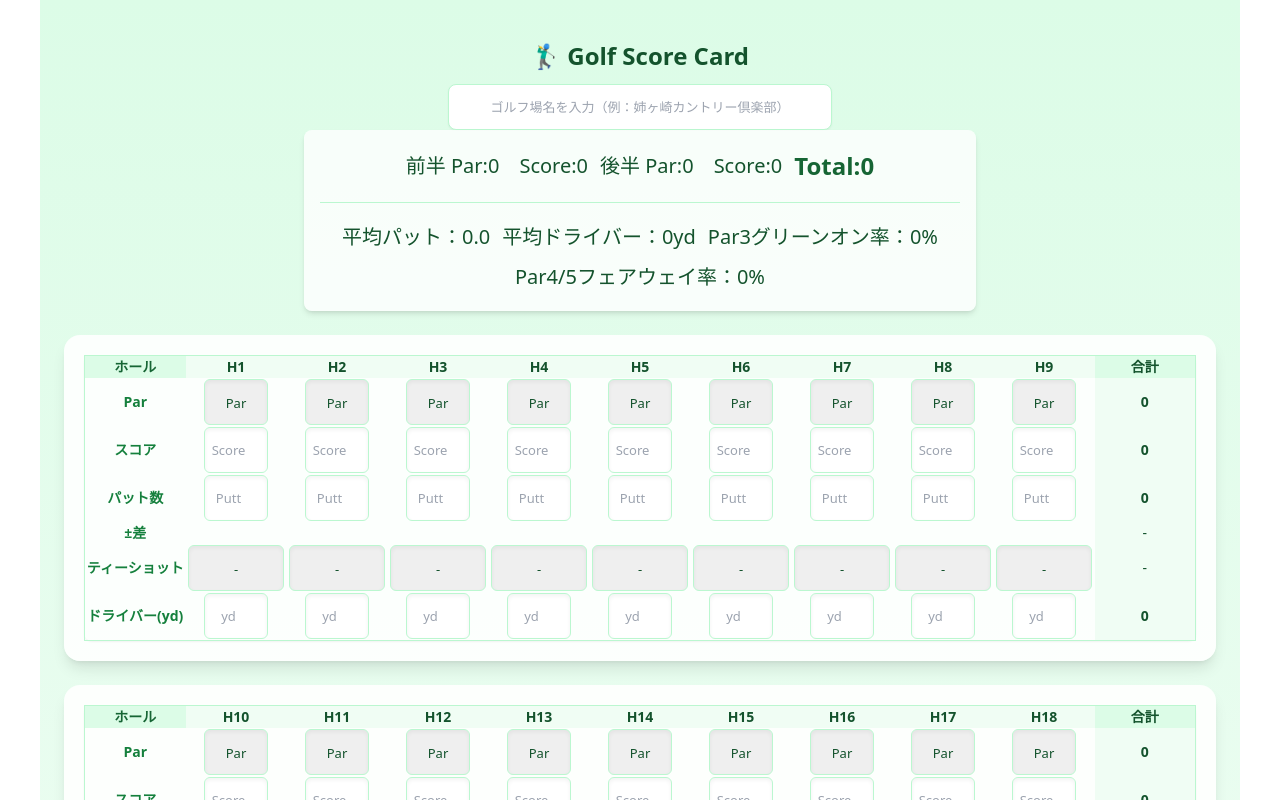
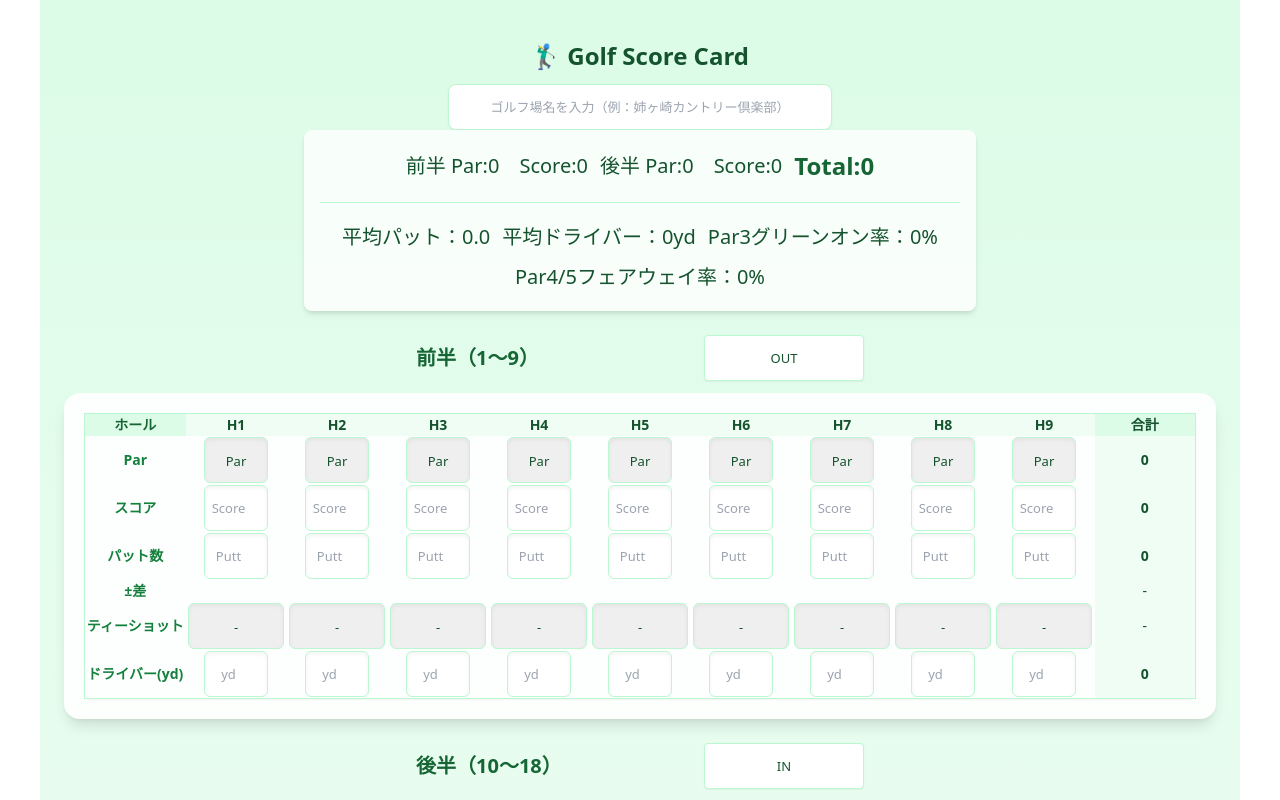
Before and after one commit to reniwasaki/golf-score-simple, a React (Vite) app: page / in a window 1280 px wide. Shown: the top 800 px of the page. Built offline with nearby package versions, Linux system fonts and the light colour scheme.

Commit message:
return-syusei6

```diff
--- a/src/App.jsx
+++ b/src/App.jsx
@@ -112,7 +112,6 @@ const App = () => {
       ? Math.round(validDrives.reduce((a, b) => a + b, 0) / validDrives.length)
       : 0;
 
-  // ✅ ティーショット比率
   const par3s = scores.filter((s) => s.par === "3");
   const par45s = scores.filter((s) => s.par === "4" || s.par === "5");
 
@@ -134,7 +133,23 @@ const App = () => {
         )
       : 0;
 
-  const renderHoleInputs = (start, end) => (
+  const renderHoleInputs = (start, end, label, courseKey) => (
+    <>
+      {/* ✅ コース名入力欄 */}
+      <div className="flex flex-col sm:flex-row items-center justify-between gap-2 sm:gap-4 mb-3 w-full max-w-md mx-auto">
+        <h2 className="text-lg sm:text-xl font-bold text-green-800">{label}</h2>
+        <input
+          type="text"
+          value={courseNames[courseKey]}
+          onChange={(e) =>
+            setCourseNames({ ...courseNames, [courseKey]: e.target.value })
+          }
+          placeholder="コース名（例：OUT）"
+          className="border border-green-200 rounded px-2 py-1 w-40 text-center shadow-sm"
+        />
+      </div>
+
+      {/* ✅ テーブル */}
       <div className="w-full overflow-x-auto bg-white/90 rounded-2xl shadow-lg p-3 sm:p-5 mb-6">
         <div className="min-w-[900px] sm:min-w-full mx-auto flex justify-center">
           <table className="w-full text-xs sm:text-sm text-center border border-green-200 rounded-lg table-fixed shadow-sm">
@@ -266,7 +281,7 @@ const App = () => {
                 <td className="bg-green-50 sticky right-0">-</td>
               </tr>
 
-            {/* ドライバー飛距離 */}
+              {/* ドライバー */}
               <tr>
                 <td className="font-semibold text-green-700">ドライバー(yd)</td>
                 {scores.slice(start, end).map((hole, i) =>
@@ -294,16 +309,19 @@ const App = () => {
           </table>
         </div>
       </div>
+    </>
   );
 
   return (
     <div className="min-h-screen bg-gradient-to-b from-green-100 to-green-50 text-green-900 flex flex-col items-center px-3 sm:px-6 py-6 sm:py-10 max-w-[1200px] mx-auto overflow-x-hidden">
       <h1 className="text-xl sm:text-2xl font-bold mb-3">🏌️‍♂️ Golf Score Card</h1>
+
       {!online && (
         <div className="bg-yellow-100 text-yellow-800 px-4 py-2 rounded mb-2 text-sm font-medium shadow-sm">
           ⚠️ 現在オフラインモードです（データは自動保存されます）
         </div>
       )}
+
       <input
         type="text"
         value={golfCourseName}
@@ -311,6 +329,7 @@ const App = () => {
         placeholder="ゴルフ場名を入力（例：姉ヶ崎カントリー倶楽部）"
         className="border border-green-200 rounded-lg px-3 py-2 w-full sm:w-96 text-center mb-5 shadow-sm"
       />
+
       {/* 統計カード */}
       <div className="flex flex-wrap justify-center items-center gap-3 bg-white/80 px-4 py-5 rounded-lg shadow-md w-full max-w-2xl mx-auto text-base sm:text-lg md:text-xl text-center mb-6 leading-relaxed">
         <div>前半 Par:{outTotal.par}　Score:{outTotal.score}</div>
@@ -324,14 +343,19 @@ const App = () => {
         <div>Par3グリーンオン率：{greenOnRate}%</div>
         <div>Par4/5フェアウェイ率：{fairwayRate}%</div>
       </div>
-      {renderHoleInputs(0, 9)}
-      {renderHoleInputs(9, 18)}
+
+      {/* ✅ 前半・後半 */}
+      {renderHoleInputs(0, 9, "前半（1〜9）", "out")}
+      {renderHoleInputs(9, 18, "後半（10〜18）", "in")}
+
+      {/* リセットボタン */}
       <button
         onClick={resetAll}
         className="bg-gradient-to-r from-green-600 to-lime-500 hover:opacity-90 text-white font-bold py-2 px-8 rounded-full shadow-lg mt-8 transition"
       >
         リセット
       </button>
+
       <div className="text-[11px] text-gray-500 mt-5 mb-10 tracking-wide italic">
         ☆＝-3　◎＝-2　◯＝-1　ー＝±0　△＝+1　□＝+2　+3〜＝+3以上
       </div>
```
Lines whose indentation alone changed are shown as unchanged.
